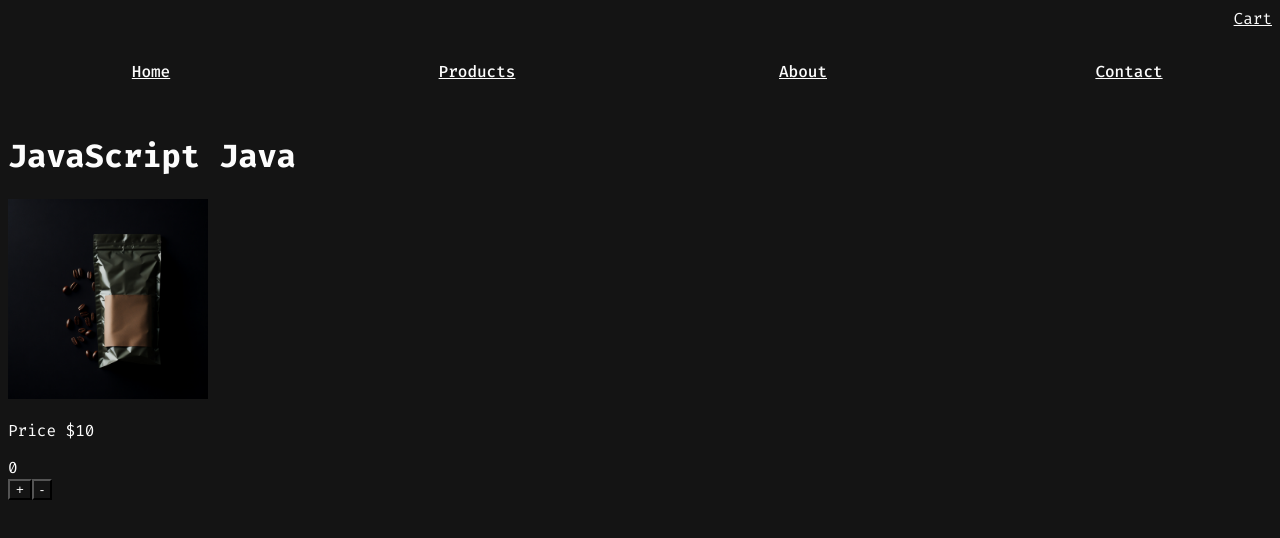
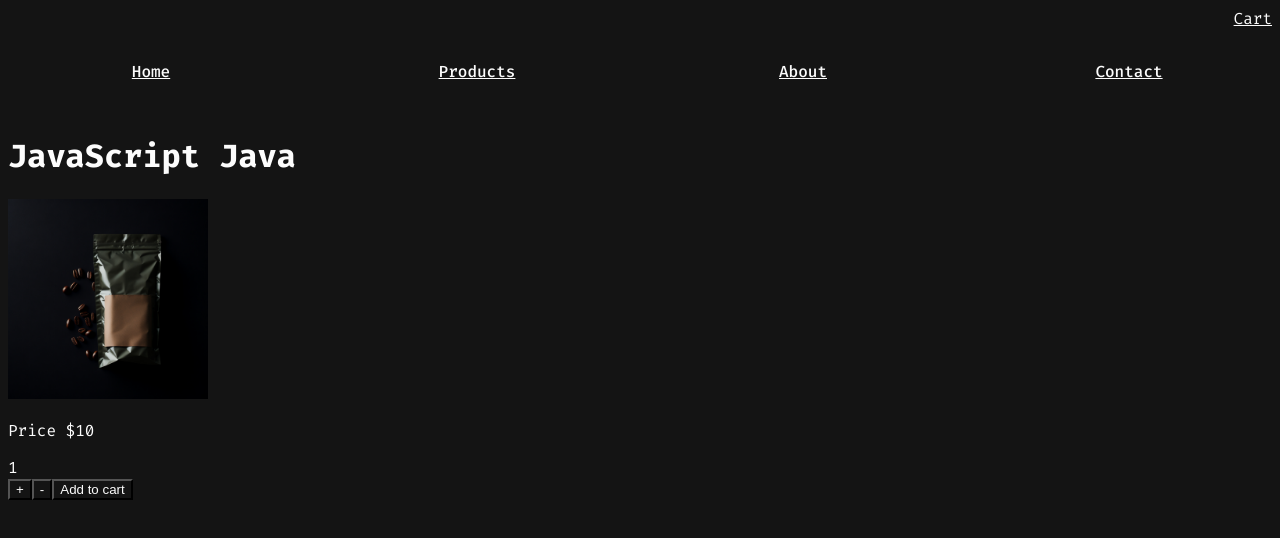
Before and after one commit to sawtoothridge13/pjct-next-3-ecommerce-store, a Next.js app: page /products/1 in a window 1280 px wide. Shown: the top 538 px of the page. Built offline with nearby package versions, Linux system fonts and the light colour scheme.

Commit message:
Add `add to cart` button

```diff
--- /dev/null
+++ b/app/AddToCartButton.js
@@ -0,0 +1,5 @@
+'use client';
+
+export default function AddToCartButton() {
+  return <button>Add to cart</button>;
+}
--- a/app/QuantityButton.js
+++ b/app/QuantityButton.js
@@ -3,7 +3,7 @@
 import { useState } from 'react';
 
 export default function QuantityButton() {
-  const [quantity, setQuantity] = useState(0);
+  const [quantity, setQuantity] = useState(1);
 
   return (
     <>
--- a/app/products/[productId]/page.js
+++ b/app/products/[productId]/page.js
@@ -1,6 +1,7 @@
 import Image from 'next/image';
 import { notFound } from 'next/navigation';
 import { getProductById } from '../../../database/products';
+import AddToCartButton from '../../AddToCartButton';
 import QuantityButton from '../../QuantityButton';
 
 export const dynamic = 'force-dynamic';
@@ -27,7 +28,8 @@ export default function ProductPage({ params }) {
         height={200}
       />
       <p data-test-id="product-price"> Price ${singleProduct.price}</p>
-      <QuantityButton />
+      <QuantityButton data-test-id="product-quantity" />
+      <AddToCartButton data-test-id="product-add-to-cart" />
     </main>
   );
 }
```
Also changed, not shown: 1 other file (tests, documents, lock files or other folders).
